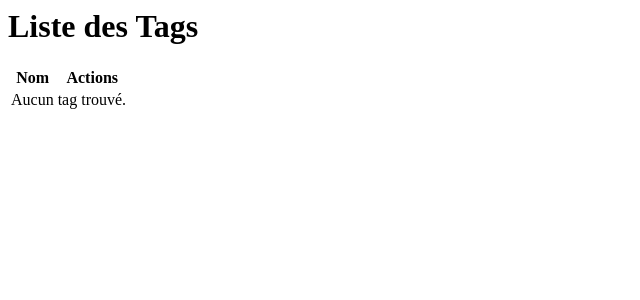
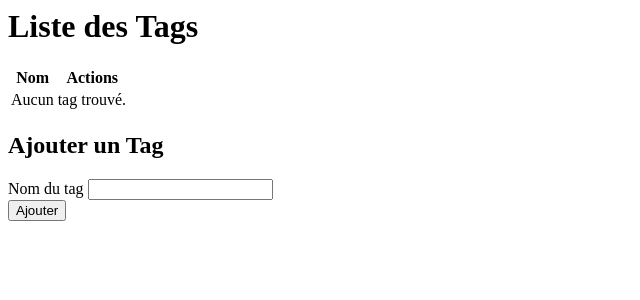
Before and after one commit to Youcode-Classe-E-2024-2025/Amine_Sabri_Youdemy, a PHP site: page /views/tags.php in a window 1280 px wide. Shown: the top 300 px of the page, without its empty margins (0-640 px from the left). Run offline with PHP 8.4, Linux system fonts and the light colour scheme; the template is opened without the code that fills it, so the values that code supplies are empty.

Commit message:
j'ai form ajouter les tag  dans la page tag

```diff
--- a/views/tags.php
+++ b/views/tags.php
@@ -58,3 +58,16 @@
         <?php endif; ?>
     </div>
 </div>
+
+<div class="mt-8">
+    <h2 class="text-2xl font-semibold text-gray-700 mb-4">Ajouter un Tag</h2>
+    <form action="../../index.php?action=createTags" method="POST" class="space-y-4">
+        <div>
+            <label for="tag_name" class="block text-gray-700">Nom du tag</label>
+            <input type="text" name="tag_name" id="tag_name" class="w-full px-4 py-2 border rounded-lg focus:outline-none focus:ring-2 focus:ring-blue-500" required>
+        </div>
+        <div>
+            <button type="submit" class="w-full bg-blue-500 text-white px-4 py-2 rounded-lg hover:bg-blue-600">Ajouter</button>
+        </div>
+    </form>
+</div>
```
